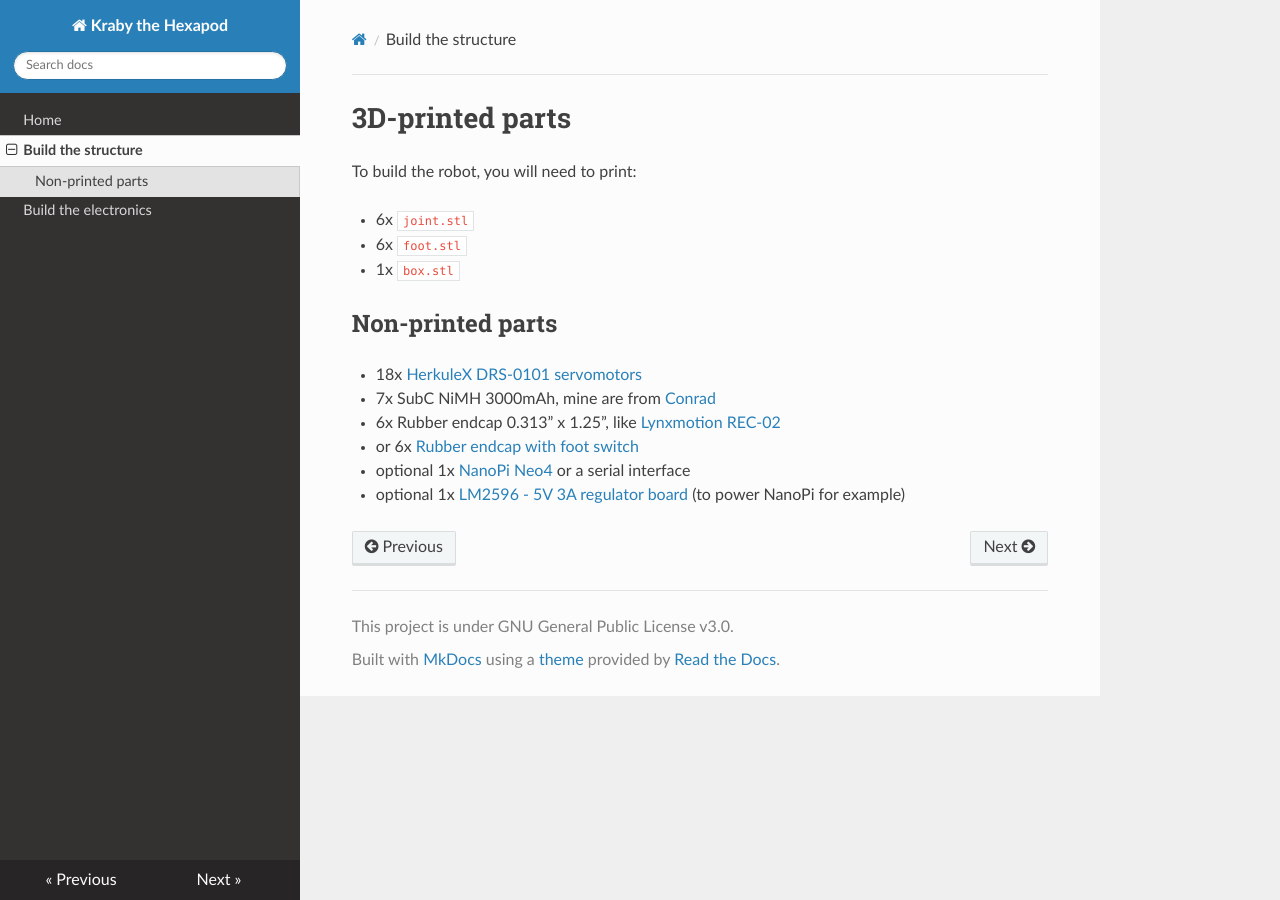
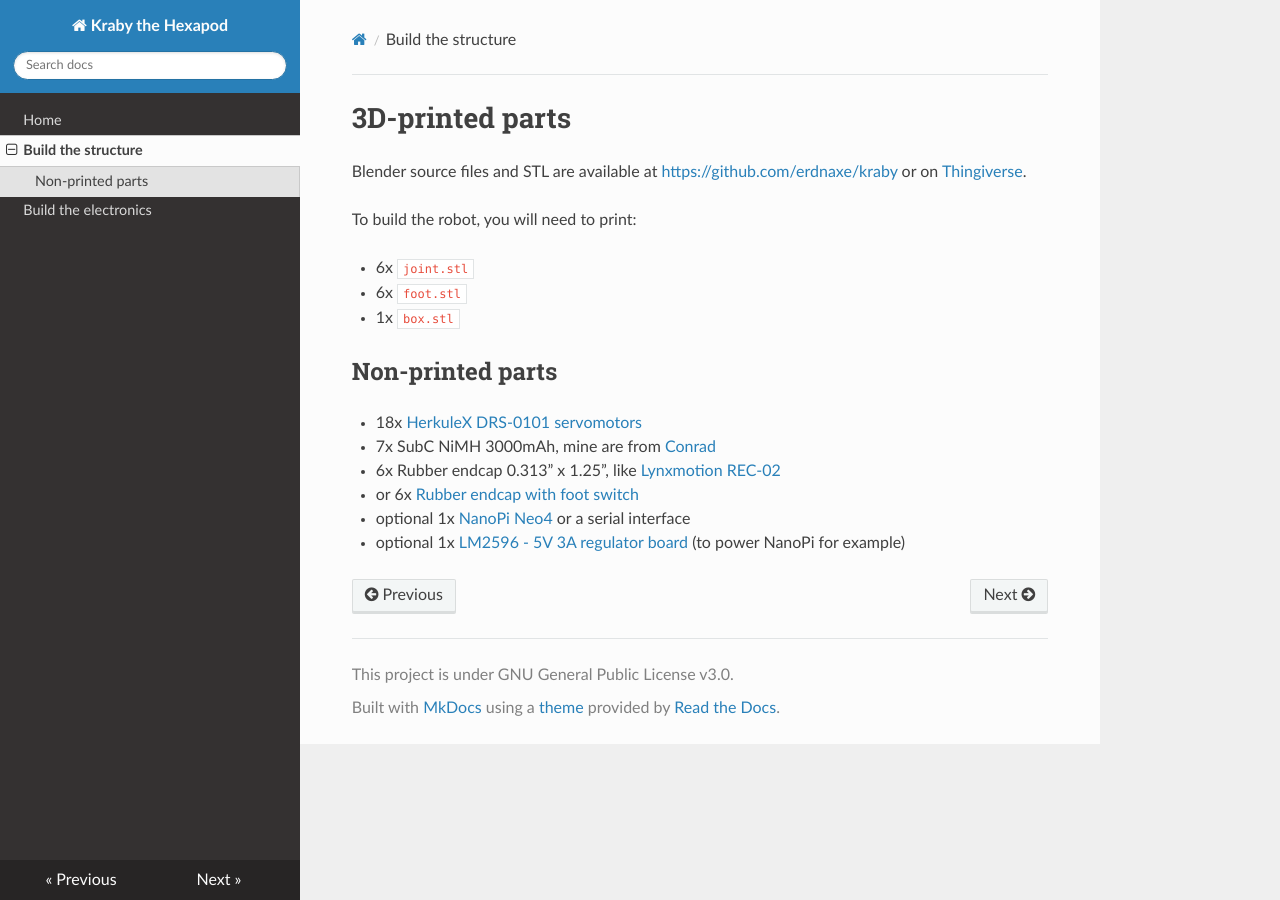
Before and after one commit to erdnaxe/kraby, an MkDocs documentation site: the page built from docs/build_the_structure.md, in a window 1280 px wide. Built offline with MkDocs 1.6.1, drawn with Linux system fonts in a browser that asks for light colours; nearby versions of some CDN libraries.

Commit message:
Add 3d parts

```diff
--- a/docs/build_the_structure.md
+++ b/docs/build_the_structure.md
@@ -1,4 +1,8 @@
 # 3D-printed parts
+
+Blender source files and STL are available
+at <https://github.com/erdnaxe/kraby>
+or on [Thingiverse](https://www.thingiverse.com/thing:4135774).
 
 To build the robot, you will need to print:
 
```
Also changed, not shown: README.md (+2 -0 lines), 4 other files.
